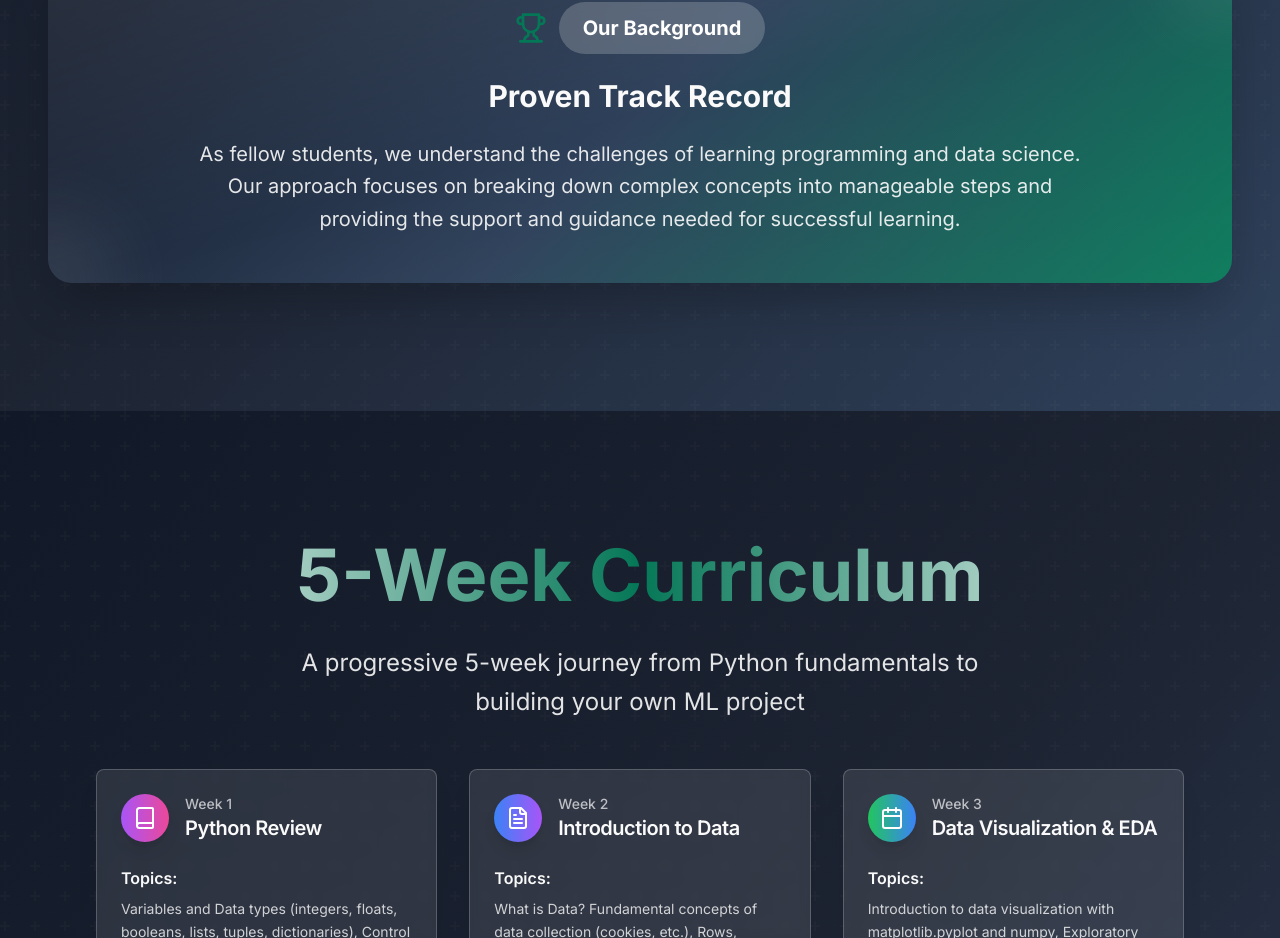
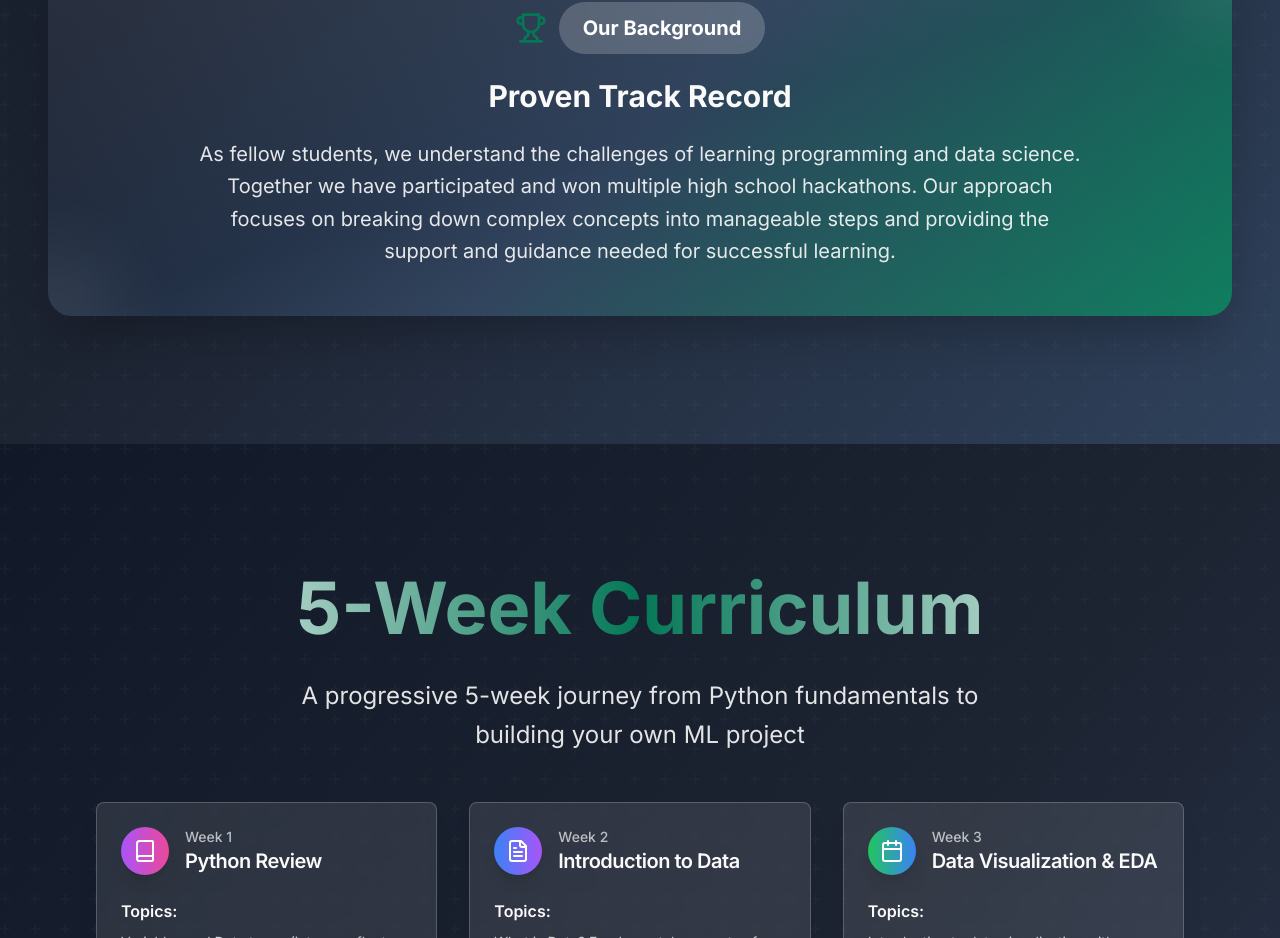
Before and after one commit to NikhilKonduru8/python-ai-summer-course, a React (Vite) app: page / in a window 1280 px wide. Shown: the part 3636-4574 px from the top of the page. Built offline with nearby package versions, Linux system fonts and the light colour scheme.

Commit message:
Update instructor background
Updated the "Our Background" section to include participation and wins in high school hackathons.

```diff
--- a/src/components/Instructor.tsx
+++ b/src/components/Instructor.tsx
@@ -116,8 +116,9 @@ const Instructor = () => {
             <h3 className="text-3xl font-bold mb-6">Proven Track Record</h3>
             <p className="text-xl leading-relaxed max-w-4xl mx-auto opacity-90">
               As fellow students, we understand the challenges of learning programming and data science.
-              Our approach focuses on breaking down complex concepts into manageable steps and providing
-              the support and guidance needed for successful learning.
+              Together we have participated and won multiple high school hackathons. Our approach focuses on
+              breaking down complex concepts into manageable steps and providing the support and guidance
+              needed for successful learning.
             </p>
           </div>
         </div>
```
